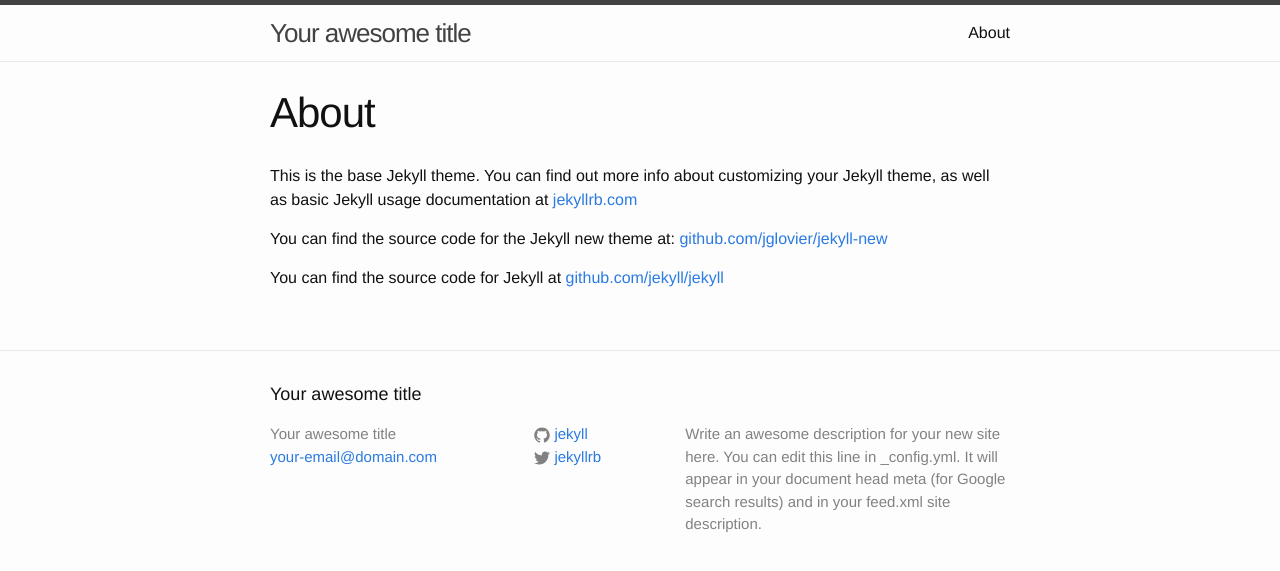
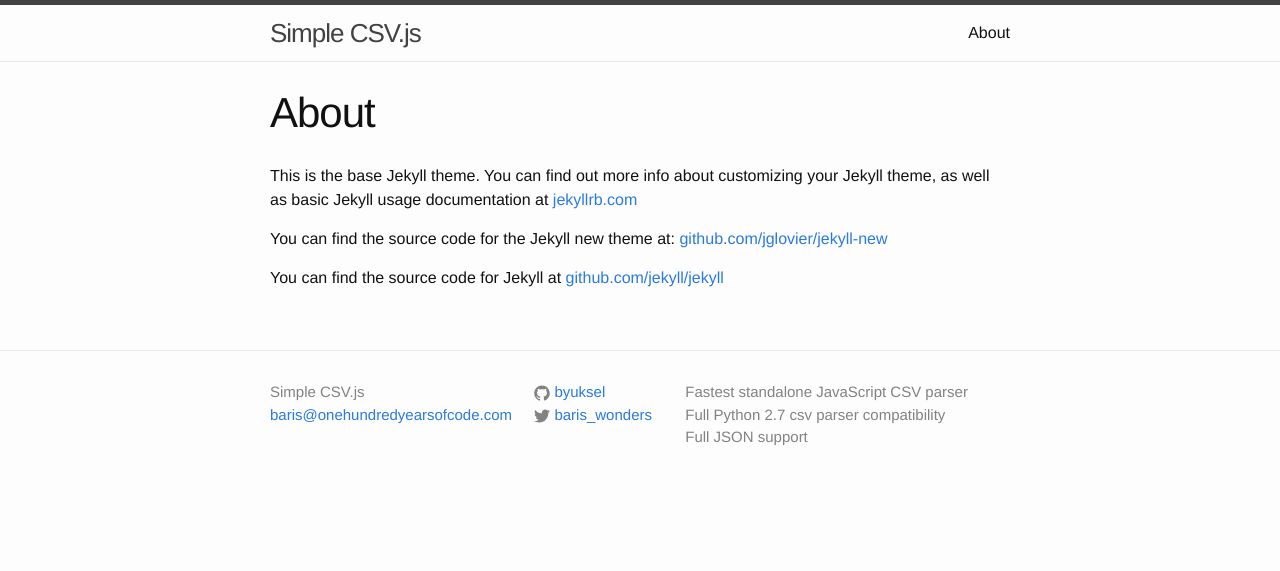
Before and after one commit to byuksel/simplecsv, a Jekyll site: the page built from about.md, in a window 1280 px wide. Shown: the top 571 px of the page. Built offline with Jekyll 4.4.1, drawn with Linux system fonts in a browser that asks for light colours.

Commit message:
Fix the website, YAY!!!

```diff
--- a/_config.yml
+++ b/_config.yml
@@ -1,14 +1,14 @@
 # Site settings
-title: Your awesome title
-email: your-email@domain.com
-description: > # this means to ignore newlines until "baseurl:"
-  Write an awesome description for your new site here. You can edit this
-  line in _config.yml. It will appear in your document head meta (for
-  Google search results) and in your feed.xml site description.
+title: Simple CSV.js
+email: baris@onehundredyearsofcode.com
+description: >
+  Fastest standalone JavaScript CSV parser
+  <br>Full Python 2.7 csv parser compatibility
+  <br>Full JSON support
 baseurl: "" # the subpath of your site, e.g. /blog/
-url: "http://yourdomain.com" # the base hostname & protocol for your site
-twitter_username: jekyllrb
-github_username:  jekyll
+url: "http://simplecsvjs.com" # the base hostname & protocol for your site
+twitter_username: baris_wonders
+github_username:  byuksel
 
 # Build settings
 markdown: kramdown
--- a/_includes/footer.html
+++ b/_includes/footer.html
@@ -2,7 +2,7 @@
 
   <div class="wrapper">
 
-    <h2 class="footer-heading">{{ site.title }}</h2>
+
 
     <div class="footer-col-wrapper">
       <div class="footer-col  footer-col-1">
```
Also changed, not shown: _includes/README.html (added, +136 -0 lines), _layouts/readme_md.html (added, +15 -0 lines), _posts/2015-06-08-welcome.markdown (deleted, +0 -8 lines), index.html (+1 -17 lines), 1 other file.
